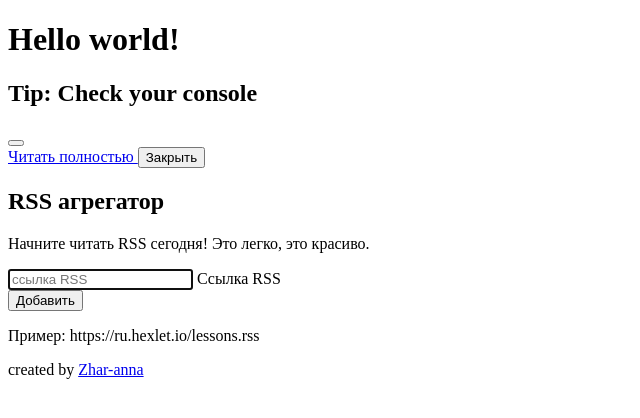
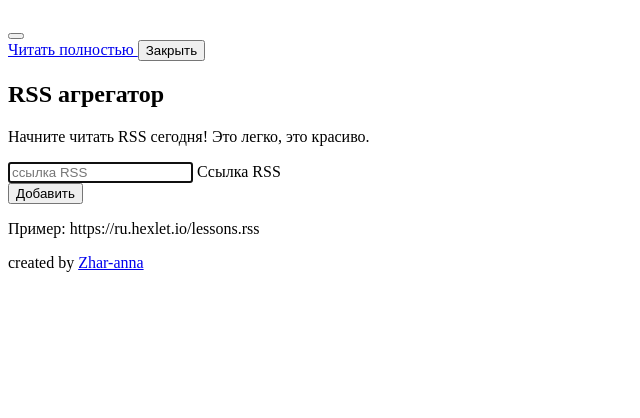
Before and after one commit to KunitzAn/frontend-project-11, a website: page index.html in a window 1280 px wide. Shown: the whole page, without its empty margins (0-640 px from the left). Drawn offline with Linux system fonts and the light colour scheme.

Commit message:
change html

```diff
--- a/index.html
+++ b/index.html
@@ -1,20 +1,9 @@
 <!DOCTYPE html>
+<html lang="ru"></html>
 
 <html>
     <head>
         <meta charset="utf-8" />
-        <title>Webpack App</title>
-    </head>
-    <body>
-        <h1>Hello world!</h1>
-        <h2>Tip: Check your console</h2>
-    </body>
-
-</html>
-<!doctype html>
-<html lang="ru">
-    <head>
-        <meta charset="utf-8">
         <meta name="viewport" content="width=device-width, initial-scale=1">
         <title>RSS Aggregator</title>
     </head>
```
